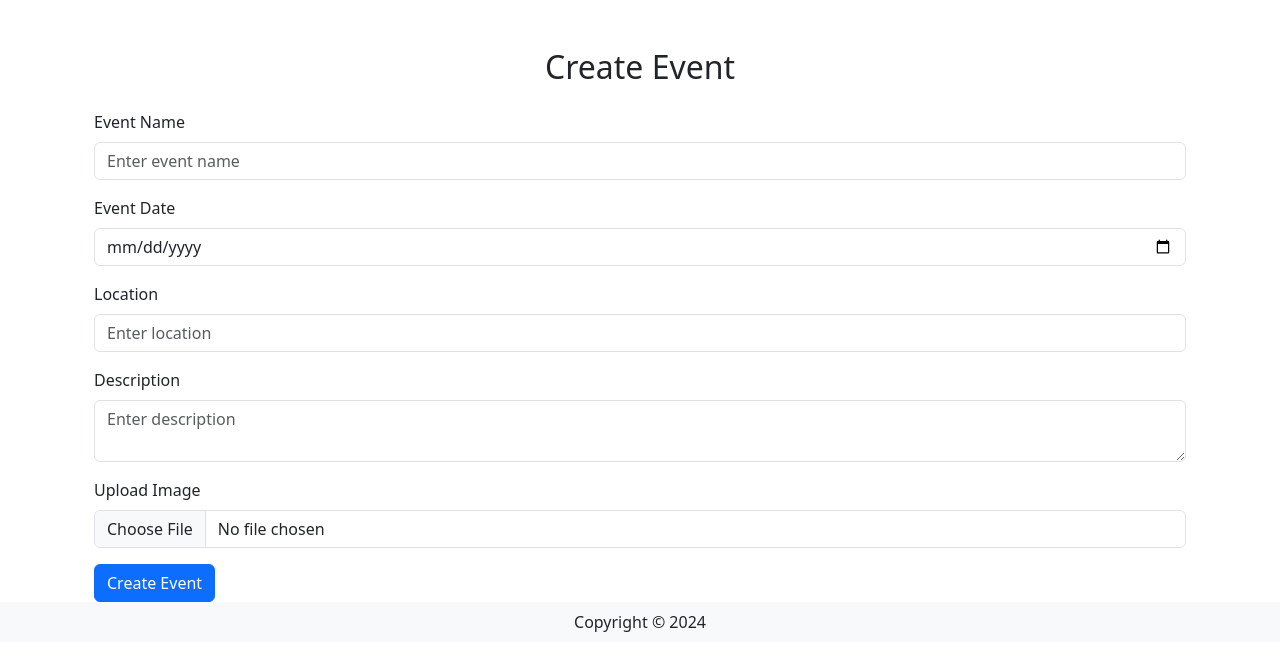
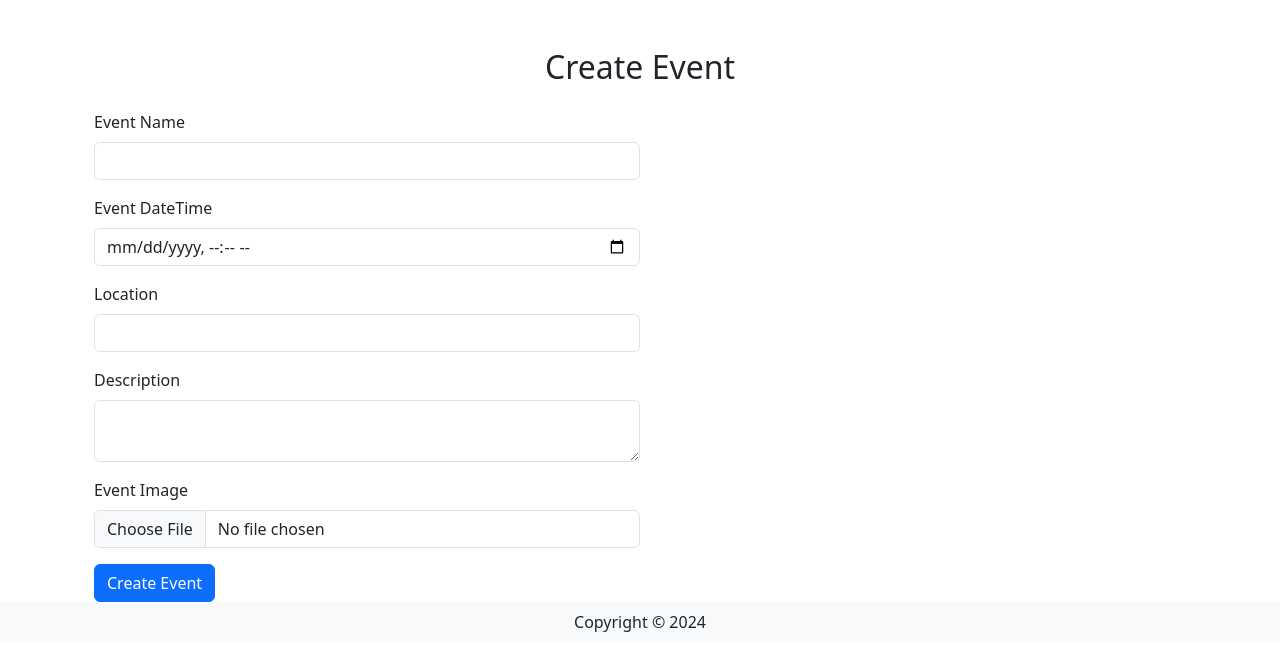
Before and after one commit to subathie1/A3_Group33, a Flask app: page /events/create in a window 1280 px wide. Shown: the part 57-728 px from the top of the page. Run offline with Flask 3, Linux system fonts and the light colour scheme; a user stored in the database is signed in; some libraries are stand-ins or nearby versions.

Commit message:
event creation fixed

```diff
--- a/A3_Group33/website/events.py
+++ b/A3_Group33/website/events.py
@@ -13,7 +13,7 @@ def show(event_id):
     # Retrieve the event using the event_id
     event = db.session.scalar(db.select(Event).where(Event.id == event_id))
     form = CommentForm()  # Create the comment form
-    return render_template('events/show', event=event, form=form)
+    return render_template('events/show.html', event=event, form=form)
 
 @eventbp.route('/create', methods=['GET', 'POST'])
 @login_required
@@ -38,12 +38,12 @@ def create_event():
         return redirect(url_for('events.show', event_id=event.id))
 
     print("Form data is not valid.")  # Debugging line
-    return render_template('create_event.html', form=form)
+    return render_template('create_event_wtforms.html', form=form)
 
 
 def check_upload_file(form):
     # Get file data from form
-    fp = form.file.data  # Ensure this matches the name in your form
+    fp = form.image.data  # Ensure this matches the name in your form
     filename = fp.filename
     # Get the current path of the module file and store image file relative to this path
     BASE_PATH = os.path.dirname(__file__)
--- a/A3_Group33/website/forms.py
+++ b/A3_Group33/website/forms.py
@@ -1,5 +1,5 @@
 from flask_wtf import FlaskForm
-from wtforms import StringField, PasswordField, TextAreaField, DateTimeField, IntegerField, SubmitField
+from wtforms import DateTimeLocalField, StringField, PasswordField, TextAreaField, DateTimeField, IntegerField, SubmitField
 from wtforms.validators import InputRequired, Email, EqualTo, Length, NumberRange
 from flask_wtf.file import FileField, FileAllowed, FileRequired
 
@@ -7,14 +7,14 @@ ALLOWED_FILE_EXTENSIONS = {'png', 'jpg', 'jpeg', 'PNG', 'JPG', 'JPEG'}
 
 class EventForm(FlaskForm):
     name = StringField('Event Name', validators=[InputRequired(), Length(min=1, max=100)])
-    event_date = DateTimeField('Event Date (YYYY-MM-DD HH:MM)', format='%Y-%m-%d %H:%M', validators=[InputRequired()])
+    event_date = DateTimeLocalField('Event DateTime', validators=[InputRequired()])
     location = StringField('Location', validators=[InputRequired(), Length(max=100)])
     description = TextAreaField('Description',
             validators=[InputRequired()])
     image = FileField('Event Image', validators=[
     FileRequired(message='Image cannot be empty'),
     FileAllowed(ALLOWED_FILE_EXTENSIONS , message='Only supports PNG, JPG, png, jpg')])
-    organizer_name = StringField('Organizer', validators=[Length(max=100)])
+    #organizer_name = StringField('Organizer', validators=[Length(max=100)])
     submit = SubmitField('Create Event')
 
 class LoginForm(FlaskForm):
--- a/A3_Group33/website/models.py
+++ b/A3_Group33/website/models.py
@@ -36,7 +36,7 @@ class Event(db.Model):
     comments = db.relationship('Comment', backref='destination')
 
     def __repr__(self):
-        return f"Event(Name: {self.event_name}, Date: {self.event_date})"
+        return f"Event(Name: {self.name}, Date: {self.event_date})"
 
 class Booking(db.Model):
     __tablename__ = 'bookings'
--- /dev/null
+++ b/A3_Group33/website/templates/create_event_wtforms.html
@@ -0,0 +1,13 @@
+{% extends 'base.html' %}
+{% from 'bootstrap5/form.html' import render_form %}
+
+{% block title %}Create or Update Event{% endblock %}
+
+{% block content %}
+<div class="container mt-5">
+  <h2 class="text-center mb-4">Create Event</h2>
+  <div class="col-md-6 ml-5">
+    {{ render_form(form) }}
+  </div>
+</div>
+{% endblock %}
--- a/A3_Group33/website/templates/events/show.html
+++ b/A3_Group33/website/templates/events/show.html
@@ -39,7 +39,7 @@
             <div class="card my-3">
               <div class="card-body">
                 <div class="media">
-                  <img class="align-self-start mr-3" src="{{ events.image }}">
+                  <img class="align-self-start mr-3" src="{{ event.image }}">
                   <div class="media-body">
                     <small class="font-weight-bold text-muted">Stay 2 nights</small>
                     <h5 class="mt-0">{{ event.name }}</h5>
```
Also changed, not shown: A3_Group33/instance/sitedata.sqlite, A3_Group33/website/static/image/Screenshot_2024-07-29_215404.png (added).
